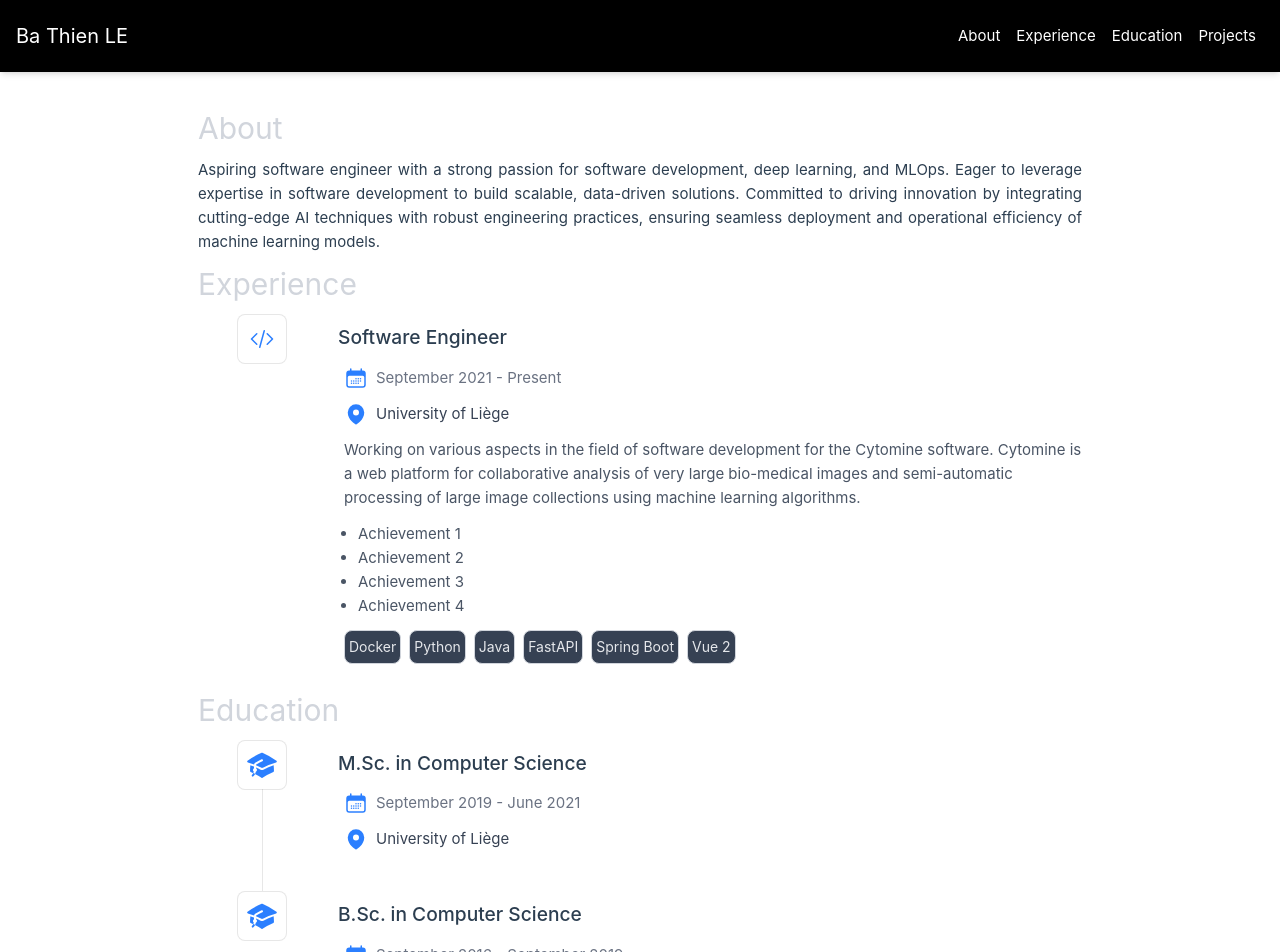
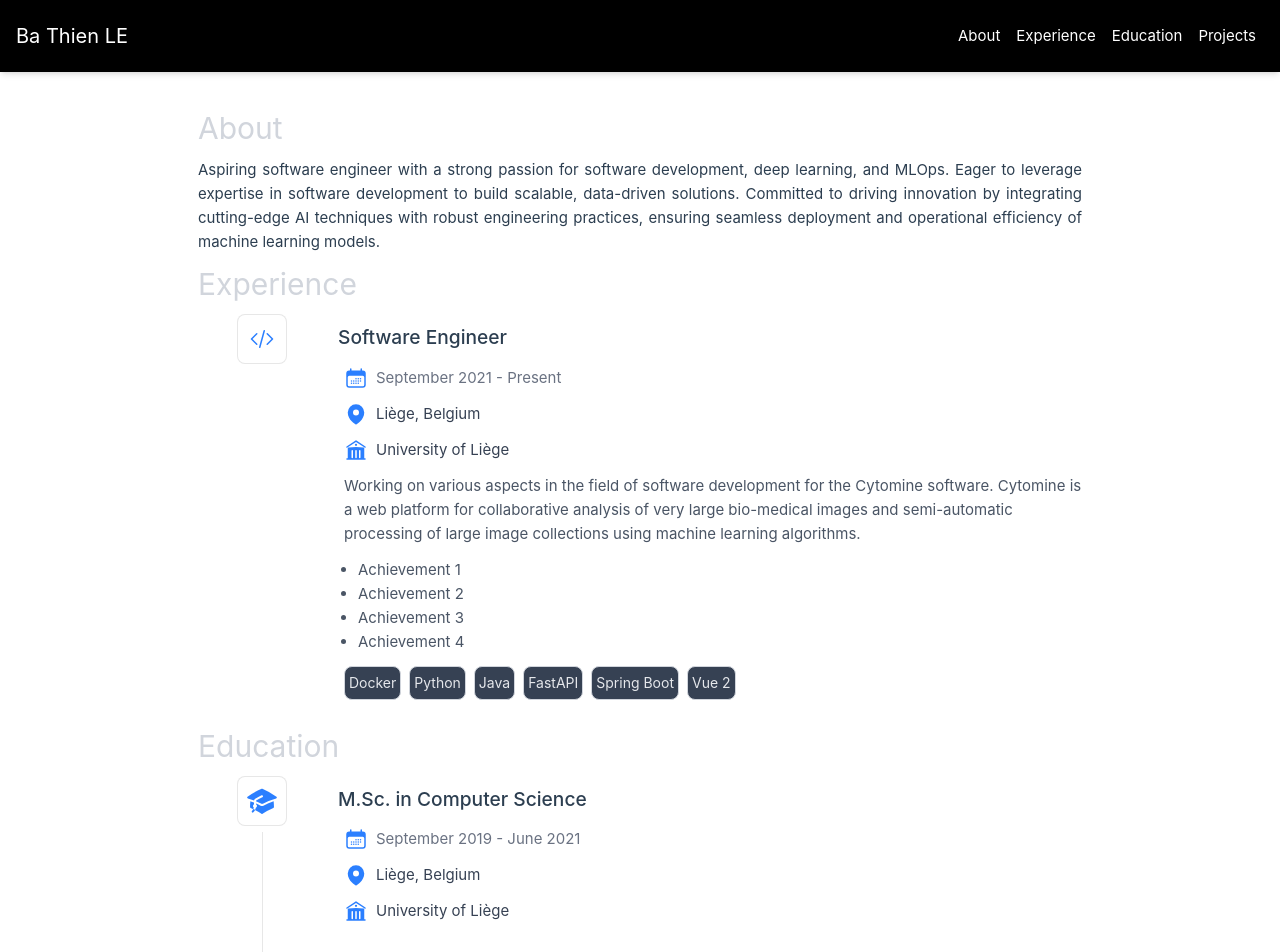
Before and after one commit to bathienle/bathienle.github.io, a Vue app: page / in a window 1280 px wide. Shown: the top 952 px of the page. Built offline with nearby package versions, Linux system fonts and the light colour scheme.

Commit message:
Add location information (#7)

```diff
--- a/public/content.json
+++ b/public/content.json
@@ -41,6 +41,7 @@
     {
       "degree": "M.Sc. in Computer Science",
       "institution": "University of Liège",
+      "location": "Liège, Belgium",
       "startDate": "September 2019",
       "endDate": "June 2021",
       "description": ""
@@ -48,6 +49,7 @@
     {
       "degree": "B.Sc. in Computer Science",
       "institution": "University of Liège",
+      "location": "Liège, Belgium",
       "startDate": "September 2016",
       "endDate": "September 2019",
       "description": ""
--- a/src/types/content.d.ts
+++ b/src/types/content.d.ts
@@ -23,6 +23,7 @@ export interface Experience {
 export interface Education {
   degree: string;
   institution: string;
+  location: string;
   startDate: string;
   endDate: string;
   description: string;
--- a/src/views/EducationView.vue
+++ b/src/views/EducationView.vue
@@ -19,6 +19,13 @@
         <span class="pr-2">
           <MapPinIcon class="size-6 text-blue-500" />
         </span>
+        {{ education.location }}
+      </p>
+
+      <p class="flex text-gray-700 p-1.5">
+        <span class="pr-2">
+          <BuildingLibraryIcon class="size-6 text-blue-500" />
+        </span>
         {{ education.institution }}
       </p>
 
@@ -31,7 +38,7 @@
 
 <script setup lang="ts">
 import { computed, inject, ref } from 'vue';
-import { AcademicCapIcon, CalendarDaysIcon, MapPinIcon } from '@heroicons/vue/24/solid';
+import { AcademicCapIcon, BuildingLibraryIcon, CalendarDaysIcon, MapPinIcon } from '@heroicons/vue/24/solid';
 
 import type { Ref } from 'vue';
 import type { Content } from '@/types/content';
--- a/src/views/ExperienceView.vue
+++ b/src/views/ExperienceView.vue
@@ -18,6 +18,13 @@
       <p class="flex text-gray-700 p-1.5">
         <span class="pr-2">
           <MapPinIcon class="size-6 text-blue-500" />
+        </span>
+        {{ experience.location }}
+      </p>
+
+      <p class="flex text-gray-700 p-1.5">
+        <span class="pr-2">
+          <BuildingLibraryIcon class="size-6 text-blue-500" />
         </span>
         {{ experience.company }}
       </p>
@@ -41,7 +48,7 @@
 
 <script setup lang="ts">
 import { computed, inject, ref } from 'vue';
-import { CalendarDaysIcon, CodeBracketIcon, MapPinIcon } from '@heroicons/vue/24/solid';
+import { BuildingLibraryIcon, CalendarDaysIcon, CodeBracketIcon, MapPinIcon } from '@heroicons/vue/24/solid';
 
 import type { Ref } from 'vue';
 import type { Content } from '@/types/content';
```
